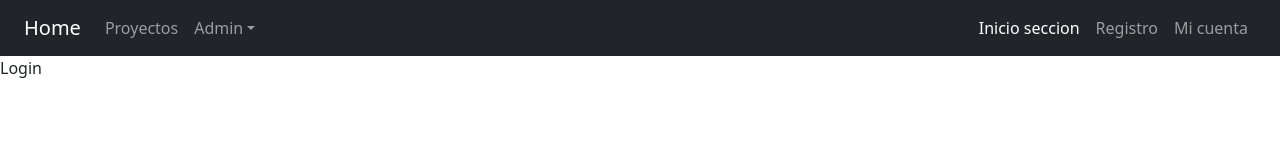
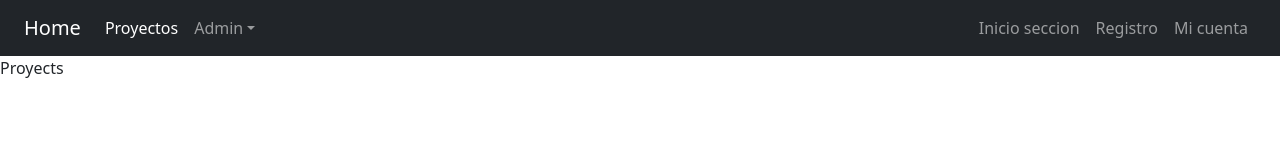
Before and after one commit to carlos060798/crud-mern, a React (Create React App) app in the folder client/: page /Proyects in a window 1280 px wide. Before the commit this address led to /Login. Shown: the top 160 px of the page. Built offline with nearby package versions, Linux system fonts and the light colour scheme.

Commit message:
version de rutas

```diff
--- a/client/src/Component/Navegador.js
+++ b/client/src/Component/Navegador.js
@@ -1,5 +1,6 @@
 import{Navbar,Nav, NavDropdown} from 'react-bootstrap'
 import{NavLink}from 'react-router-dom'
+import  rutas  from '../help/rutas';
 
 export default function Navigetor() {
   return (
@@ -10,20 +11,20 @@ export default function Navigetor() {
       bg="dark"
       className="px-4"
     >
-      <Navbar.Brand as={NavLink} to="/">Home</Navbar.Brand>
+      <Navbar.Brand as={NavLink} to={rutas.HomePages}>Home</Navbar.Brand>
       <Navbar.Toggle aria-controls="responsive-navbar-nav" />
       <Navbar.Collapse id="responsive-navbar-nav">
         <Nav className="me-auto">
-          <Nav.Link as={NavLink} to="/Proyects"> Proyectos
+          <Nav.Link as={NavLink} to={rutas.ProyectsPages}> Proyectos
           </Nav.Link>
           <NavDropdown title="Admin">
-            <NavDropdown.Item as={NavLink} to="/Admin/Users">Cuentas</NavDropdown.Item>
+            <NavDropdown.Item as={NavLink} to={rutas.Admin.users}>Cuentas</NavDropdown.Item>
           </NavDropdown>
         </Nav>
         <Nav>
-          <Nav.Link  as={NavLink} to="/Login">Inicio seccion</Nav.Link>
-          <Nav.Link as={NavLink} to="/Register">Registro</Nav.Link>
-          <Nav.Link as={NavLink} to="/Account"> Mi cuenta</Nav.Link>
+          <Nav.Link  as={NavLink} to={rutas.LoginPages}>Inicio seccion</Nav.Link>
+          <Nav.Link as={NavLink} to={rutas.RegisterPages}>Registro</Nav.Link>
+          <Nav.Link as={NavLink} to={rutas.AccountPage}> Mi cuenta</Nav.Link>
         </Nav>
       </Navbar.Collapse>
     </Navbar>
--- /dev/null
+++ b/client/src/help/roles.js
@@ -0,0 +1,6 @@
+const roles={
+ admin: 'admin',
+ regular: 'regular'
+}
+
+export default roles
--- /dev/null
+++ b/client/src/help/rutas.js
@@ -0,0 +1,19 @@
+/**
+ *
+ *  ProyectPages: (Projectid)=>( Projectid ? `/Proyect/:${Projectid}`:"/Proyect/:Proyectid"),
+ * funcion evalua si existe el id referenciado sino pasa la ruta generica
+ *
+ */
+
+ const rutas = {
+  HomePages: "/",
+  LoginPages: "/Login",
+  RegisterPages: "/Register",
+  AccountPage: "/Account",
+  ProyectsPages: "/Proyects",
+  ProyectPages: (Projectid)=>( Projectid ? `/Proyects/:${Projectid}`:"/Proyects/:Proyectid"),
+  Admin: {
+   users: "/Admin/Users",
+  }
+}
+export default rutas;
--- a/client/src/router/PrivateRoute.js
+++ b/client/src/router/PrivateRoute.js
@@ -10,7 +10,7 @@ import useAuth from "../user/useAuth";
 export default function PrivateRoute({hasRole:role,...props}) {
 
   const {user}= useAuth();
-  if(role && user?.role !== role) return <Redirect to="/Login" />
+  if(role && user?.role !== role) return <Redirect to="/" />
    if(!user) return <Redirect to="/Login" />
   return (
     <Route {...props} />
--- a/client/src/router/appRouter.js
+++ b/client/src/router/appRouter.js
@@ -10,6 +10,8 @@ import NotPages from '../PAGES/NotPages';
 import Layaut from '../Component/Layauts/layaut';
 import PrivateRoute from './PrivateRoute'
 import PublicRoute from './PublicRoute'
+import roles from '../help/roles'
+import rutas  from '../help/rutas'
 
 
 
@@ -27,13 +29,13 @@ export default function Routers() {
     <Router>
       <Layaut>
       <Switch>
-        <PublicRoute exact path="/" component={HomePages} />
-        <PublicRoute exact path="/Login" component={LoginPages} />
-        <PublicRoute exact path="/Register" component={RegisterPages} />
-        <PrivateRoute exact path="/Account" component={AccountPages} />
-        <PrivateRoute exact path="/Proyects" component={ProyectsPages} />
-        <PrivateRoute exact path="/Proyect/:Proyectid" component={ProyectPages} />
-        <PrivateRoute hasRole="admin" exact path="/Admin/Users" component={AdminusertPages} />
+        <PublicRoute exact path={rutas.HomePages} component={HomePages} />
+        <PublicRoute exact path={rutas.LoginPages}  component={LoginPages} />
+        <PublicRoute exact path={rutas.RegisterPages}  component={RegisterPages} />
+        <PrivateRoute exact path={rutas.AccountPage}  component={AccountPages} />
+        <PrivateRoute exact path={rutas.ProyectsPages} component={ProyectsPages} />
+        <PrivateRoute exact path={rutas.ProyectPages()} component={ProyectPages} />
+        <PrivateRoute hasRole= {roles.admin} exact path={rutas.Admin.users} component={AdminusertPages} />
 
         <Route exact path="*" component={NotPages} />
       </Switch>
--- a/client/src/user/AuthProvider.js
+++ b/client/src/user/AuthProvider.js
@@ -6,14 +6,15 @@
  * @param { ContextValue} muestra la presentacion del modelo de los datos  pasados al AutheContext
  */
 import {useState,createContext} from'react'
+import roles from '../help/roles';
 
 // esta linea siempre eleva el context al scopre GLOBAL
 export const AuthContext=createContext()
 
 export default function AuthProvider({children}) {
 
-  const [user, setUser] = useState(null);
- //const [user, setUser] = useState({id:1,role:'regular'});
+  //const [user, setUser] = useState(null);
+ const [user, setUser] = useState({id:1,role: roles.regular});
   const contextValue={
      user,
    }
```
Also changed, not shown: 1 other file (tests, documents, lock files or other folders).
